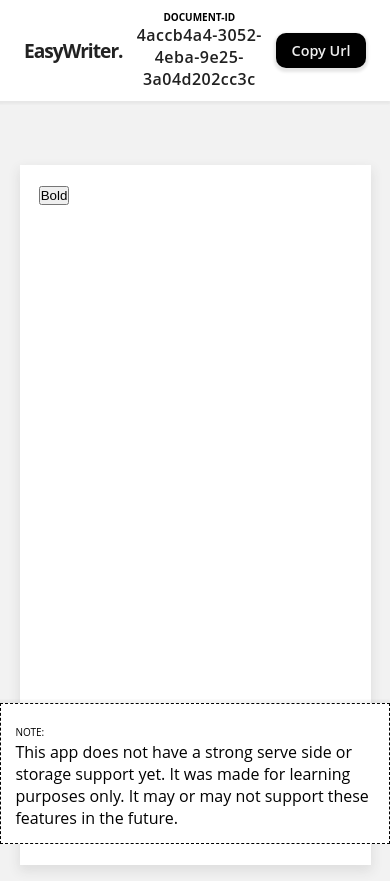
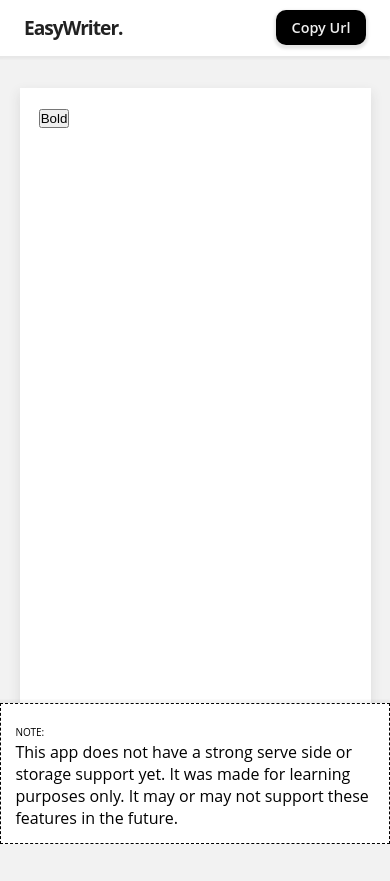
Before and after one commit to eniolajayi/easy-writer, a React (Create React App) app: page /group/1 in a window 390 px wide. After the commit the page ends 844 px from the top, so only its background shows below. Built offline with nearby package versions, Linux system fonts and the light colour scheme; no server answers.

Commit message:
add responsive styles

```diff
--- a/src/components/Layout/NavBar.js
+++ b/src/components/Layout/NavBar.js
@@ -20,6 +20,9 @@ const Header = styled.header`
   .header__info {
     text-align: center;
     font-size: 0.625rem;
+    @media (max-width: 720px) {
+      display: none;
+    }
     .title {
       font-weight: 700;
       text-transform: uppercase;
--- a/src/components/Paper.js
+++ b/src/components/Paper.js
@@ -11,7 +11,9 @@ const PaperStyle = styled.section`
   box-shadow: 0px 5px 11px 1px rgb(46 46 46 / 10%);
   font-family: "Gill Sans", "Gill Sans MT", Calibri, "Trebuchet MS", sans-serif;
   font-size: 16.5px;
-
+  @media (max-width: 720px) {
+    margin-top: 2rem;
+  }
   @media (min-width: 576px) {
     max-width: 440px;
   }
```
